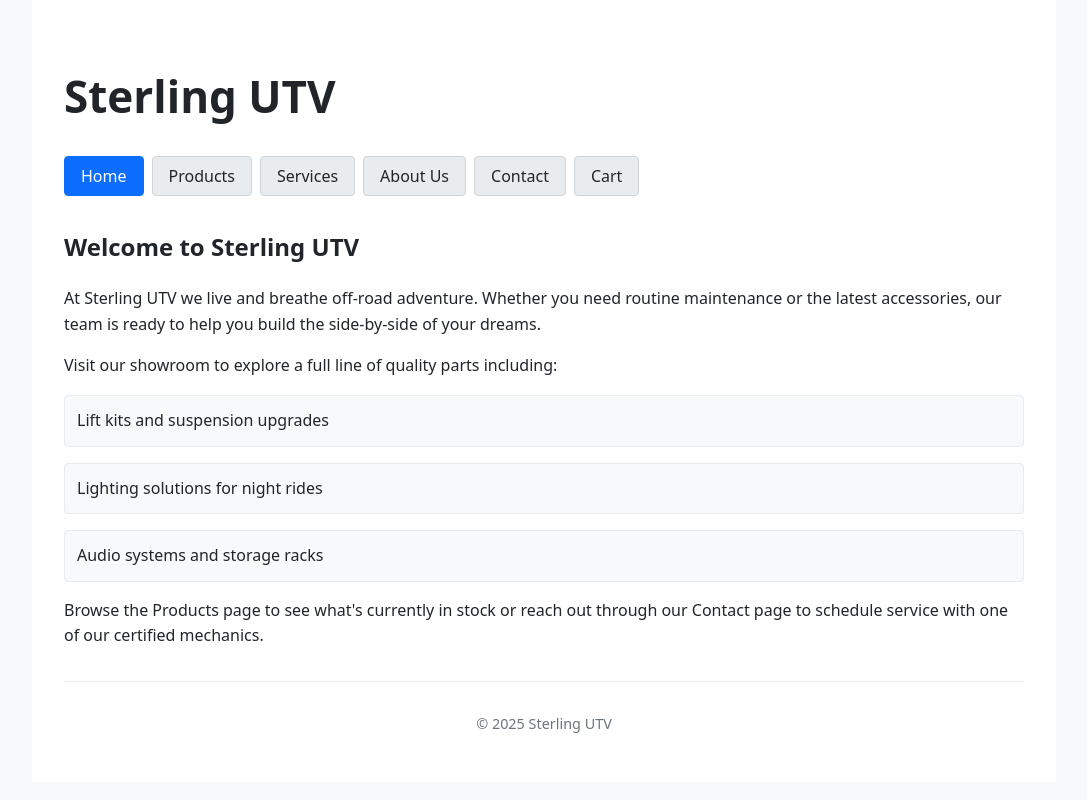
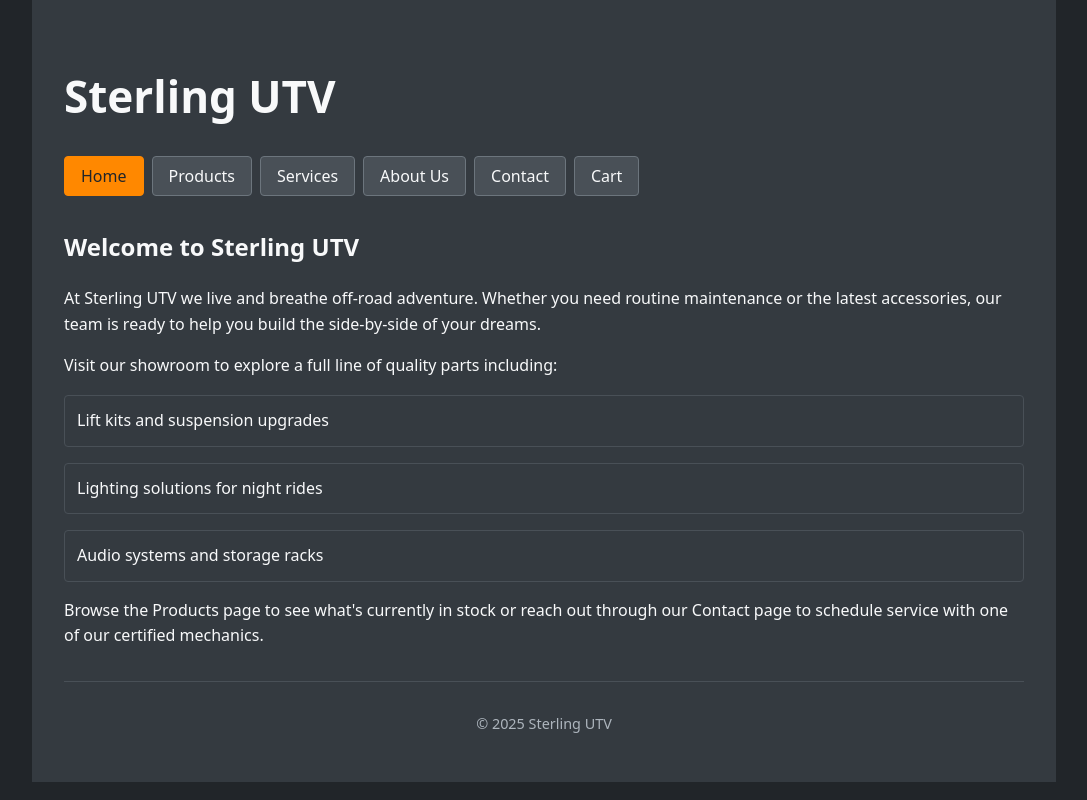
Before and after one commit to nicktull/Sterling-UTV, a React (Vite) app in the folder frontend/: page / in a window 1280 px wide. Shown: the whole page, without its empty margins (96-1183 px from the left). Built offline with nearby package versions, Linux system fonts and the light colour scheme.

Commit message:
feat: switch site to dark theme

```diff
--- a/frontend/src/App.css
+++ b/frontend/src/App.css
@@ -2,7 +2,7 @@
   max-width: 960px;
   margin: 0 auto;
   padding: 2rem;
-  background-color: #ffffff;
+  background-color: #343a40;
 }
 
 nav.nav {
@@ -24,16 +24,16 @@ nav.nav {
 }
 
 nav.nav button {
-  background-color: #e9ecef;
-  color: #212529;
-  border: 1px solid #ced4da;
+  background-color: #495057;
+  color: #f8f9fa;
+  border: 1px solid #6c757d;
   padding: 0.5rem 1rem;
 }
 
 nav.nav button.active {
-  background-color: #0d6efd;
-  color: #fff;
-  border-color: #0d6efd;
+  background-color: #ff8800;
+  color: #212529;
+  border-color: #ff8800;
 }
 
 main {
@@ -52,8 +52,8 @@ ul {
 li {
   margin-bottom: 1rem;
   padding: 0.75rem;
-  background-color: #f8f9fa;
-  border: 1px solid #e9ecef;
+  background-color: #343a40;
+  border: 1px solid #495057;
   border-radius: 4px;
 }
 
@@ -62,8 +62,10 @@ input[type='text'] {
   margin-bottom: 1rem;
   width: 100%;
   max-width: 300px;
-  border: 1px solid #ced4da;
+  border: 1px solid #6c757d;
   border-radius: 4px;
+  background-color: #495057;
+  color: #f8f9fa;
 }
 
 .site-title {
@@ -85,7 +87,7 @@ button.hamburger {
   background: none;
   border: none;
   font-size: 1.5rem;
-  color: #212529;
+  color: #f8f9fa;
 }
 
 @media (min-width: 600px) {
@@ -98,7 +100,7 @@ button.hamburger {
   text-align: center;
   margin-top: 2rem;
   padding-top: 1rem;
-  border-top: 1px solid #e9ecef;
+  border-top: 1px solid #495057;
   font-size: 0.9rem;
-  color: #6c757d;
+  color: #adb5bd;
 }
--- a/frontend/src/index.css
+++ b/frontend/src/index.css
@@ -1,8 +1,8 @@
 :root {
   font-family: system-ui, Avenir, Helvetica, Arial, sans-serif;
   line-height: 1.6;
-  color: #212529;
-  background-color: #f8f9fa;
+  color: #f8f9fa;
+  background-color: #212529;
   font-synthesis: none;
   text-rendering: optimizeLegibility;
   -webkit-font-smoothing: antialiased;
@@ -10,18 +10,18 @@
 }
 
 a {
-  color: #0d6efd;
+  color: #ff8800;
   text-decoration: none;
 }
 a:hover {
-  color: #0b5ed7;
+  color: #ff7700;
 }
 
 body {
   margin: 0;
   min-width: 320px;
   min-height: 100vh;
-  background-color: #f8f9fa;
+  background-color: #212529;
 }
 
 h1 {
@@ -36,11 +36,11 @@ button {
   font-size: 1rem;
   font-weight: 500;
   font-family: inherit;
-  background-color: #0d6efd;
-  color: #fff;
+  background-color: #ff8800;
+  color: #212529;
   cursor: pointer;
   transition: background-color 0.2s;
 }
 button:hover {
-  background-color: #0b5ed7;
+  background-color: #ff7700;
 }
```
